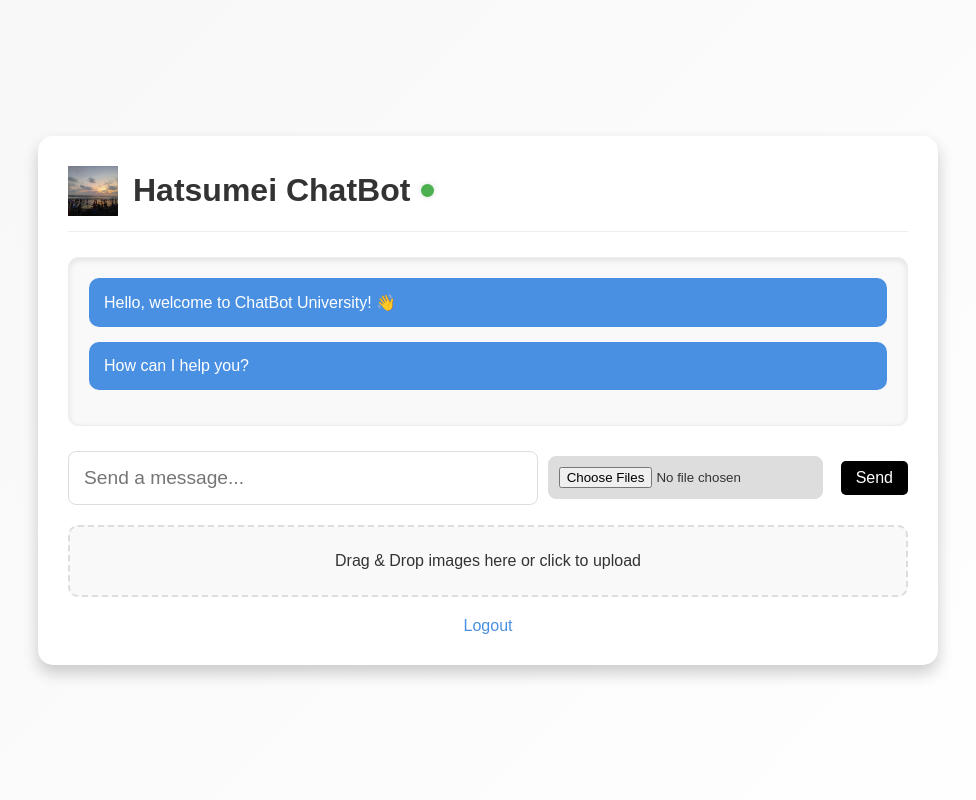
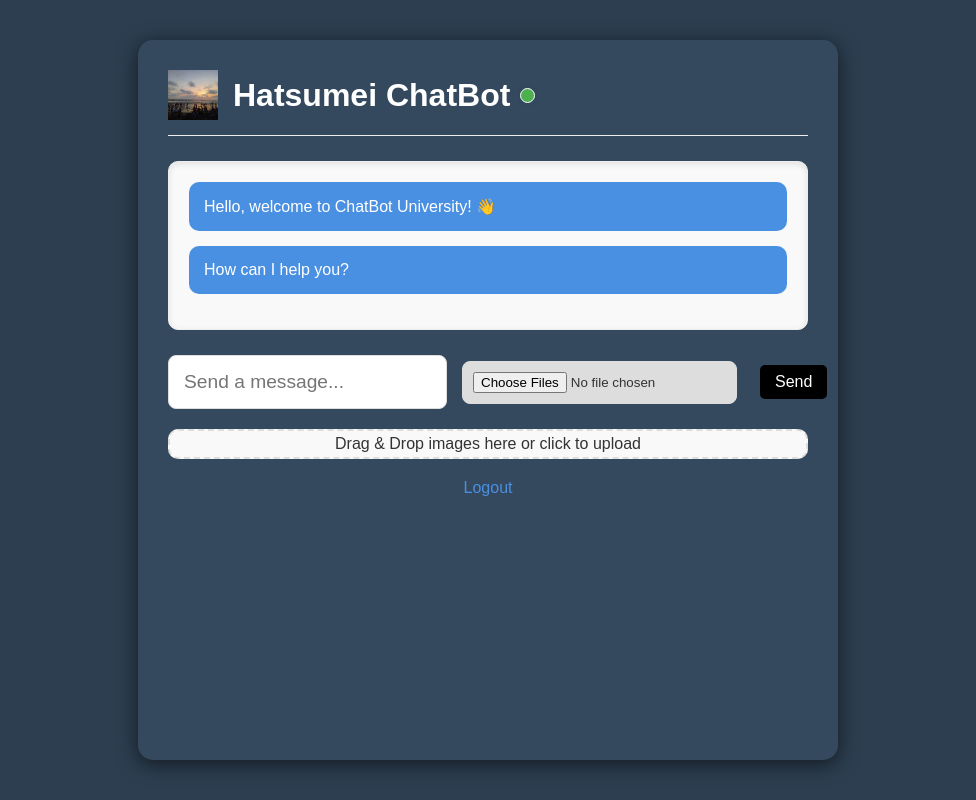
Before and after one commit to patelvandan11/chatbot, a Flask app: page /chatbot in a window 1280 px wide. Shown: the whole page, without its empty margins (152-1128 px from the left). Run offline with Flask 3, Linux system fonts and the light colour scheme; the visitor is signed in with stand-in values (Sample User, id 1).

Commit message:
Update 2.css

```diff
--- a/static/2.css
+++ b/static/2.css
@@ -7,7 +7,7 @@
 
 body {
     font-family: 'Poppins', sans-serif;
-    background: linear-gradient(135deg, #f7f7f7, #ffffff);
+    background: #2c3e50;
     display: flex;
     justify-content: center;
     align-items: center;
@@ -17,13 +17,16 @@ body {
 
 .container {
     width: 95%; /* Larger width */
-    max-width: 900px; /* Increased max width */
-    background-color: #ffffff;
+    max-height: 800px;
+    height: 90%;
+    max-width: 700px; /* Increased max width */
+    background-color: #34495e;
     padding: 30px;
     border-radius: 15px;
-    box-shadow: 0 8px 16px rgba(0, 0, 0, 0.2);
+    box-shadow: 0 4px 20px rgba(0, 0, 0, 0.6);
     animation: fadeIn 0.5s ease;
     color: #333;
+    position: fixed;
 }
 
 /* Chatbot header styling */
@@ -43,7 +46,7 @@ body {
 
 .chatbot-header h2 {
     font-size: 2rem;
-    color: #333;
+    color: #ffffff;
     margin: 0;
 }
 
@@ -57,7 +60,7 @@ body {
 }
 
 .chatbot-messages {
-    max-height: 500px;
+    max-height: 280px;
     overflow-y: auto;
     padding: 20px;
     border: 1px solid #eee;
@@ -82,7 +85,7 @@ body {
 }
 
 .user-message {
-    background-color: #f39c12;
+    background-color: #0047ab;
     text-align: right;
     color: #ffffff;
 }
@@ -99,7 +102,7 @@ body {
     display: flex;
     align-items: center;
     margin-bottom: 20px;
-    gap: 10px;
+    gap: 15px;
 }
 
 .user-input input[type="text"] {
@@ -138,8 +141,8 @@ body {
 
 /* Drag area styling */
 .drag-area {
-    margin-top: 15px;
-    padding: 25px;
+    margin-top: 5px;
+    padding: 4px;
     border: 2px dashed #ddd;
     border-radius: 10px;
     text-align: center;
```
